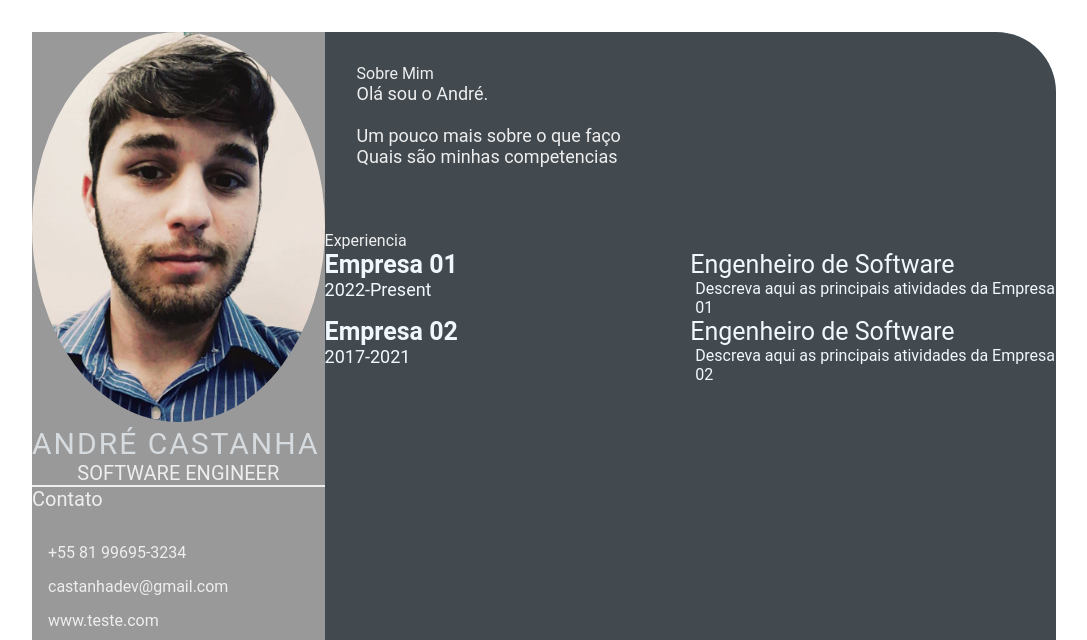
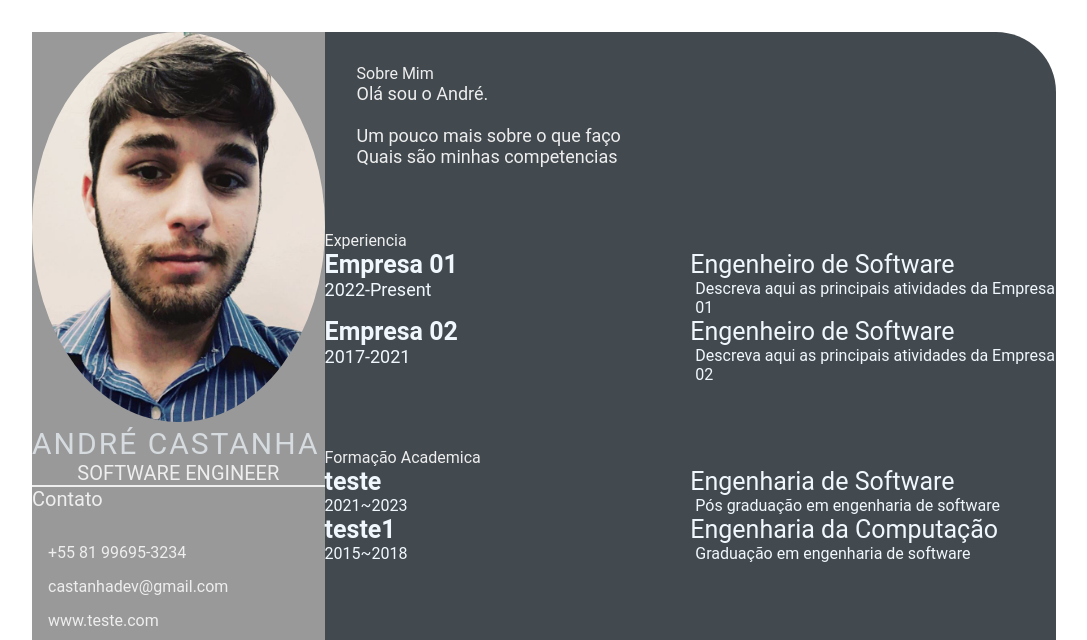
Before and after one commit to castanhadev/castanhadev.github.io, a plain HTML site: page index.html in a window 1280 px wide. Shown: the top 640 px of the page, without its empty margins (96-1183 px from the left). Drawn offline with Linux system fonts and the light colour scheme.

Commit message:
feat-add-school-academy (#5)

```diff
--- a/index.html
+++ b/index.html
@@ -1,5 +1,6 @@
 <!DOCTYPE html>
 <html lang="en">
+
 <head>
     <meta charset="UTF-8">
     <meta http-equiv="X-UA-Compatible" content="IE=edge">
@@ -9,6 +10,7 @@
     <link rel="stylesheet" href="style.css">
 
 </head>
+
 <body>
     <main class="resume-contents">
         <section class="left-section">
@@ -30,8 +32,12 @@
                 <div class="skills">
                     <p class="left-title">Skills</p>
                     <ul>
-                        <li><p>HTML, CSS, Git & GitHub</p></li>
-                        <li><p>Linux</p></li>
+                        <li>
+                            <p>HTML, CSS, Git & GitHub</p>
+                        </li>
+                        <li>
+                            <p>Linux</p>
+                        </li>
                     </ul>
                 </div>
             </section>
@@ -71,11 +77,30 @@
                         </p>
                     </div>
                 </div>
-
-
-
+            </section>
+            <section clas="education gap">
+                <div class="right-title">Formação Academica</div>
+                <div class="education-contents">
+                    <div class="education-left">
+                        <p class="education-school-name">teste</p>
+                        <p class="education-time-period">2021~2023</p>
+                    </div>
+                    <div class="education-right">
+                        <p class="education-subject">Engenharia de Software</p>
+                        <p class="education-desc">Pós graduação em engenharia de software</p>
+                    </div>
+                    <div class="education-left">
+                        <p class="education-school-name">teste1</p>
+                        <p class="education-time-period">2015~2018</p>
+                    </div>
+                    <div class="education-right">
+                        <p class="education-subject">Engenharia da Computação</p>
+                        <p class="education-desc">Graduação em engenharia de software</p>
+                    </div>
+                </div>
             </section>
         </section>
     </main>
 </body>
+
 </html>
--- a/style.css
+++ b/style.css
@@ -38,7 +38,7 @@
 
 .profile .profile-image {
     width: 100%;
-    border-radius: 100%;
+    border-radius: 50%;
 }
 
 .name {
```
Lines whose indentation alone changed are shown as unchanged.
